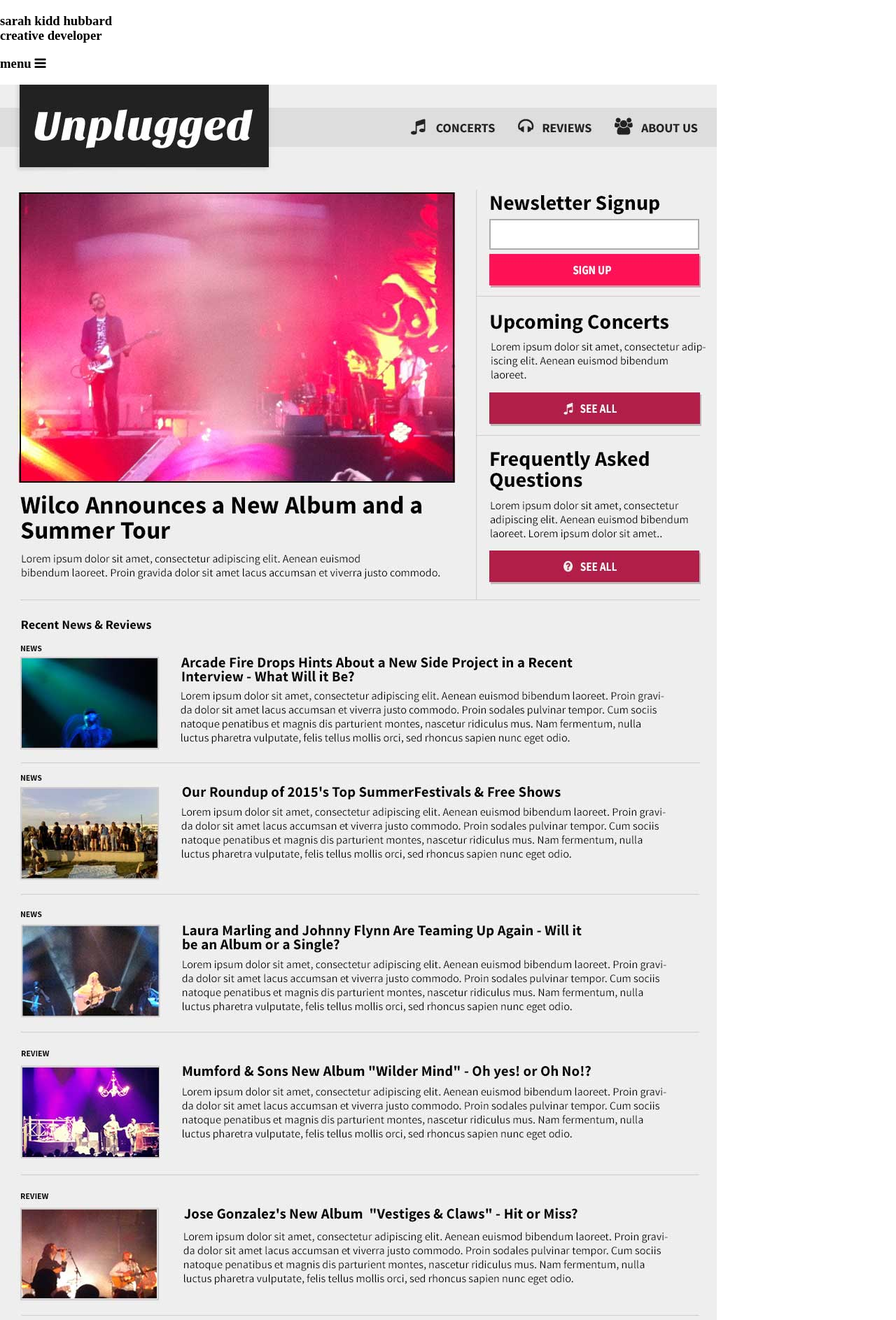
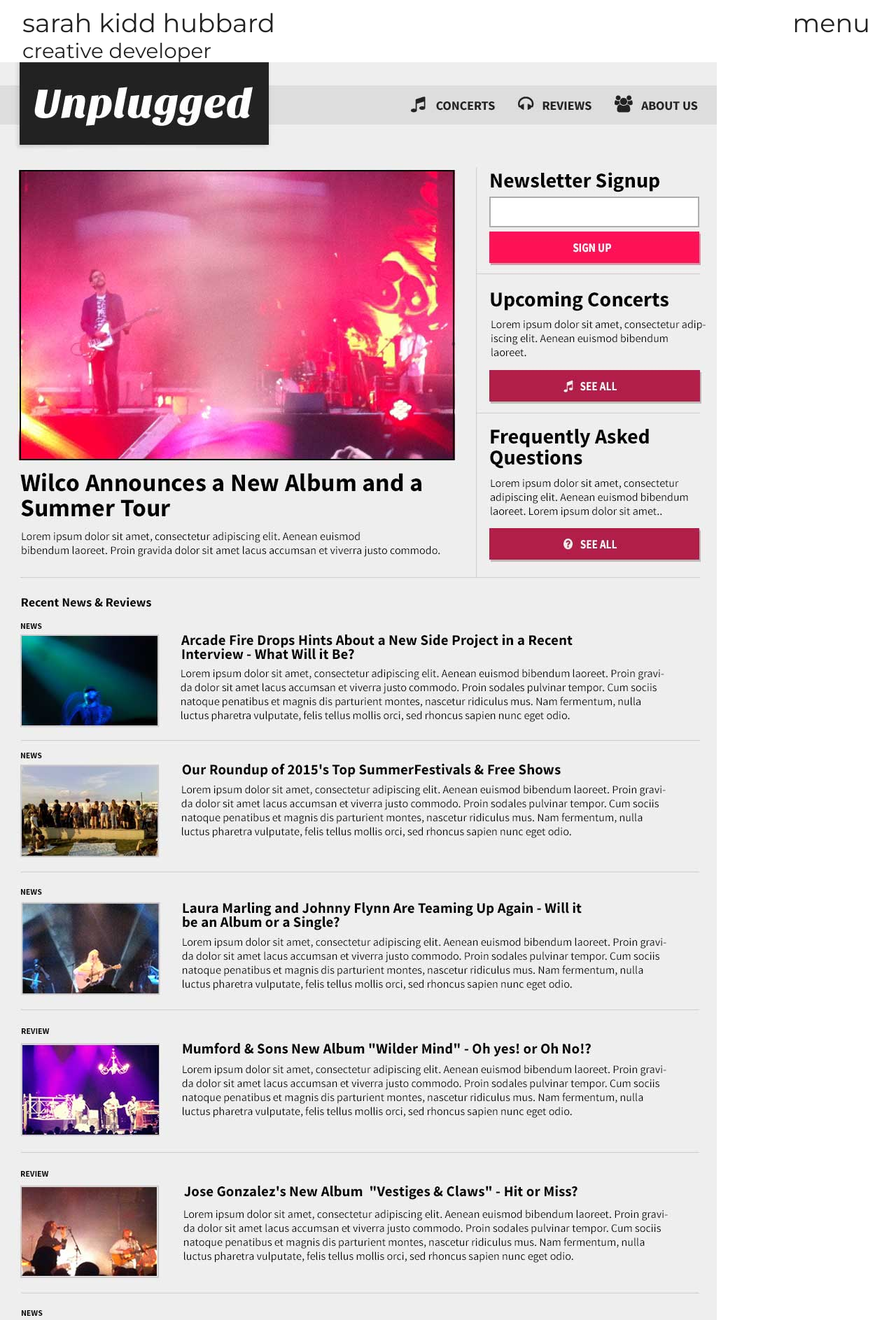
Before and after one commit to skiddhubbard/skiddhubbard.github.io, a Jekyll site: the page built from unplugged.html, in a window 1280 px wide. Shown: the top 1887 px of the page at 70% size. Built offline with Jekyll 4.4.1, drawn with Linux system fonts in a browser that asks for light colours; nearby versions of some CDN libraries; library files that are not in the unit come from our copies.

Commit message:
css file path

```diff
--- a/_includes/head.html
+++ b/_includes/head.html
@@ -7,7 +7,7 @@
   <meta charset="UTF-8">
   <title>Sarah Kidd Hubbard | Creative Developer</title>
   <link rel="apple-touch-icon" href="apple-touch-icon.png">
-  <link rel="stylesheet" type="text/css" href="_sass/site/_base.scss">
+  <link rel="stylesheet" type="text/css" href="assets/main.css">
   <link rel="stylesheet" href="assets/css/font-awesome.min.css">
   <link href="https://fonts.googleapis.com/css?family=Open+Sans|Montserrat" rel="stylesheet">
   <script src="https://ajax.googleapis.com/ajax/libs/jquery/3.1.1/jquery.min.js"></script>
```
